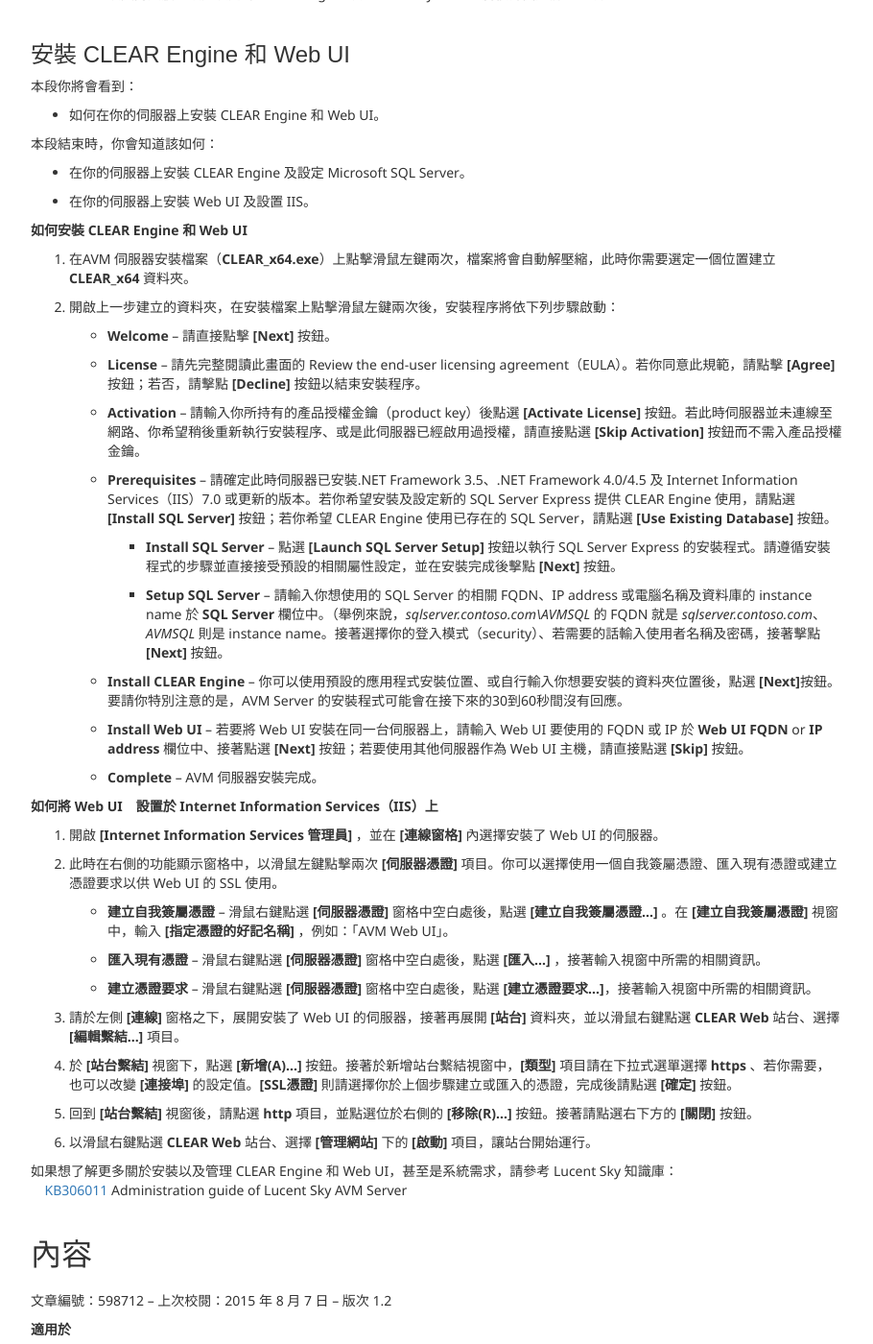
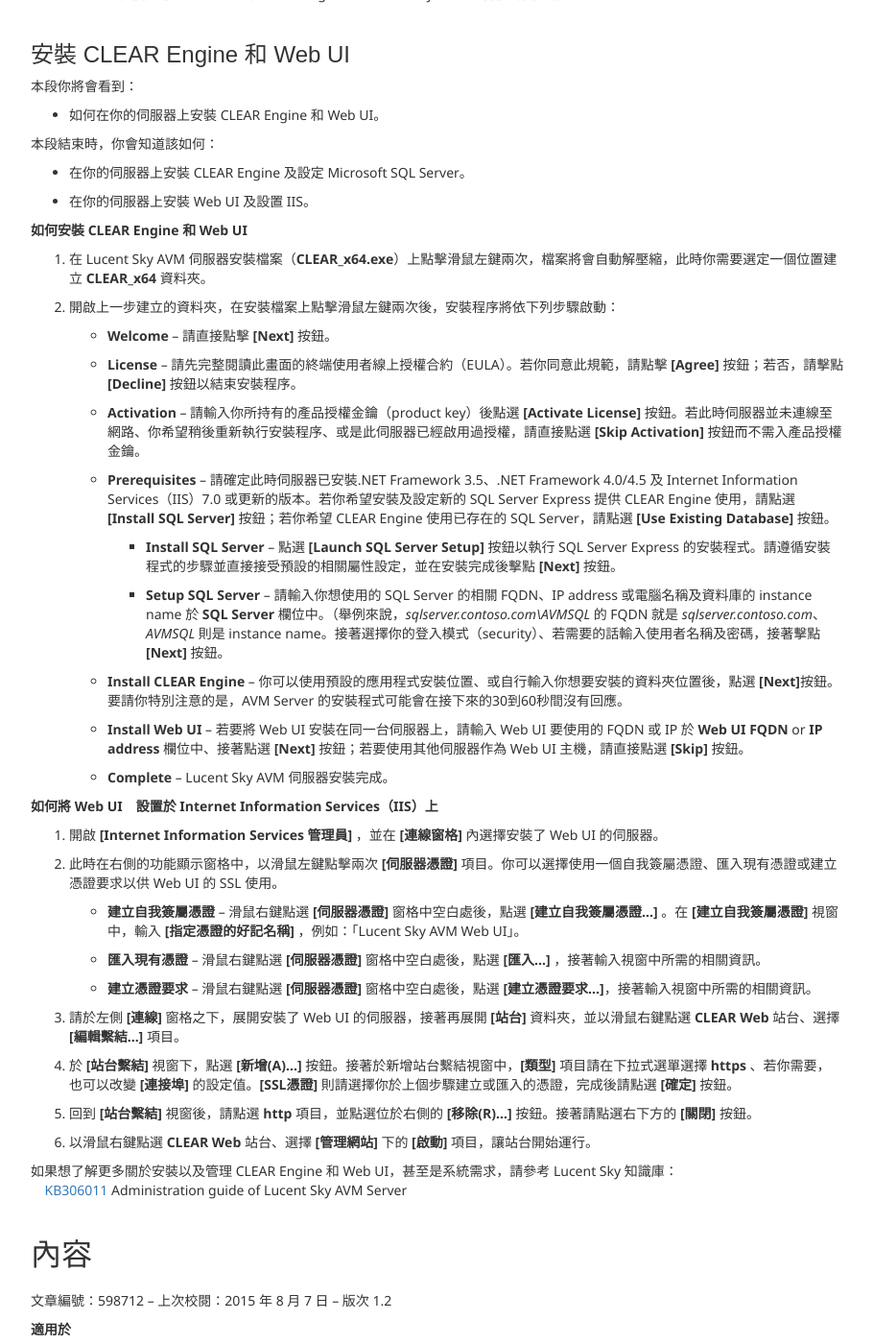
Before and after one commit to Kate-LucentSky/lucentsky.github.io, a Jekyll site: the page built from zh/kb/KB598712 - 開始使用 Lucent Sky AVM - 安裝 CLEAR Engine 和 Web UI.html, in a window 1280 px wide and 1400 px high, scrolled down 673 px. Shown: the whole window at 96% size, without its empty margins (38-948 px from the left). Built offline with Jekyll 4.4.1, drawn with Linux system fonts in a browser that asks for light colours; nearby versions of some CDN libraries.

Commit message:
Update KB598712 - 開始使用 Lucent Sky AVM - 安裝 CLEAR Engine 和 Web UI.html

```diff
--- a/zh/kb/KB598712 - 開始使用 Lucent Sky AVM - 安裝 CLEAR Engine 和 Web UI.html
+++ b/zh/kb/KB598712 - 開始使用 Lucent Sky AVM - 安裝 CLEAR Engine 和 Web UI.html
@@ -69,7 +69,7 @@
     </p>
     <ol>
         <li>
-            在AVM 伺服器安裝檔案（<strong>CLEAR_x64.exe</strong>）上點擊滑鼠左鍵兩次，檔案將會自動解壓縮，此時你需要選定一個位置建立 <strong>CLEAR_x64</strong> 資料夾。
+            在 Lucent Sky AVM 伺服器安裝檔案（<strong>CLEAR_x64.exe</strong>）上點擊滑鼠左鍵兩次，檔案將會自動解壓縮，此時你需要選定一個位置建立 <strong>CLEAR_x64</strong> 資料夾。
         </li>
         <li>
             開啟上一步建立的資料夾，在安裝檔案上點擊滑鼠左鍵兩次後，安裝程序將依下列步驟啟動：
@@ -78,7 +78,7 @@
                     <strong>Welcome</strong> – 請直接點擊 <strong>[Next]</strong> 按鈕。
                 </li>
                 <li>
-                    <strong>License</strong> – 請先完整閱讀此畫面的 Review the end-user licensing agreement（EULA）。若你同意此規範，請點擊 <strong>[Agree]</strong> 按鈕；若否，請擊點 <strong>[Decline]</strong> 按鈕以結束安裝程序。
+                    <strong>License</strong> – 請先完整閱讀此畫面的終端使用者線上授權合約（EULA）。若你同意此規範，請點擊 <strong>[Agree]</strong> 按鈕；若否，請擊點 <strong>[Decline]</strong> 按鈕以結束安裝程序。
                 </li>
                 <li>
                     <strong>Activation</strong> – 請輸入你所持有的產品授權金鑰（product key）後點選 <strong>[Activate License]</strong> 按鈕。若此時伺服器並未連線至網路、你希望稍後重新執行安裝程序、或是此伺服器已經啟用過授權，請直接點選 <strong>[Skip Activation]</strong> 按鈕而不需入產品授權金鑰。
@@ -101,7 +101,7 @@
                     <strong>Install Web UI</strong> – 若要將 Web UI 安裝在同一台伺服器上，請輸入 Web UI 要使用的 FQDN 或 IP 於 <strong>Web UI FQDN</strong> or <strong>IP address</strong> 欄位中、接著點選 <strong>[Next]</strong> 按鈕；若要使用其他伺服器作為 Web UI 主機，請直接點選 <strong>[Skip]</strong> 按鈕。
                 </li>
                 <li>
-                    <strong>Complete</strong> – AVM 伺服器安裝完成。
+                    <strong>Complete</strong> – Lucent Sky AVM 伺服器安裝完成。
                 </li>
             </ul>
         </li>
@@ -117,7 +117,7 @@
             此時在右側的功能顯示窗格中，以滑鼠左鍵點擊兩次 <strong>[伺服器憑證]</strong> 項目。你可以選擇使用一個自我簽屬憑證、匯入現有憑證或建立憑證要求以供 Web UI 的 SSL 使用。
             <ul>
                 <li>
-                    <strong>建立自我簽屬憑證</strong> – 滑鼠右鍵點選 <strong>[伺服器憑證]</strong> 窗格中空白處後，點選 <strong>[建立自我簽屬憑證…]</strong> 。在 <strong>[建立自我簽屬憑證]</strong> 視窗中，輸入 <strong>[指定憑證的好記名稱]</strong> ，例如：「AVM Web UI」。
+                    <strong>建立自我簽屬憑證</strong> – 滑鼠右鍵點選 <strong>[伺服器憑證]</strong> 窗格中空白處後，點選 <strong>[建立自我簽屬憑證…]</strong> 。在 <strong>[建立自我簽屬憑證]</strong> 視窗中，輸入 <strong>[指定憑證的好記名稱]</strong> ，例如：「Lucent Sky AVM Web UI」。
                 </li>
                 <li>
                     <strong>匯入現有憑證</strong> – 滑鼠右鍵點選 <strong>[伺服器憑證]</strong> 窗格中空白處後，點選 <strong>[匯入…]</strong> ，接著輸入視窗中所需的相關資訊。
```
